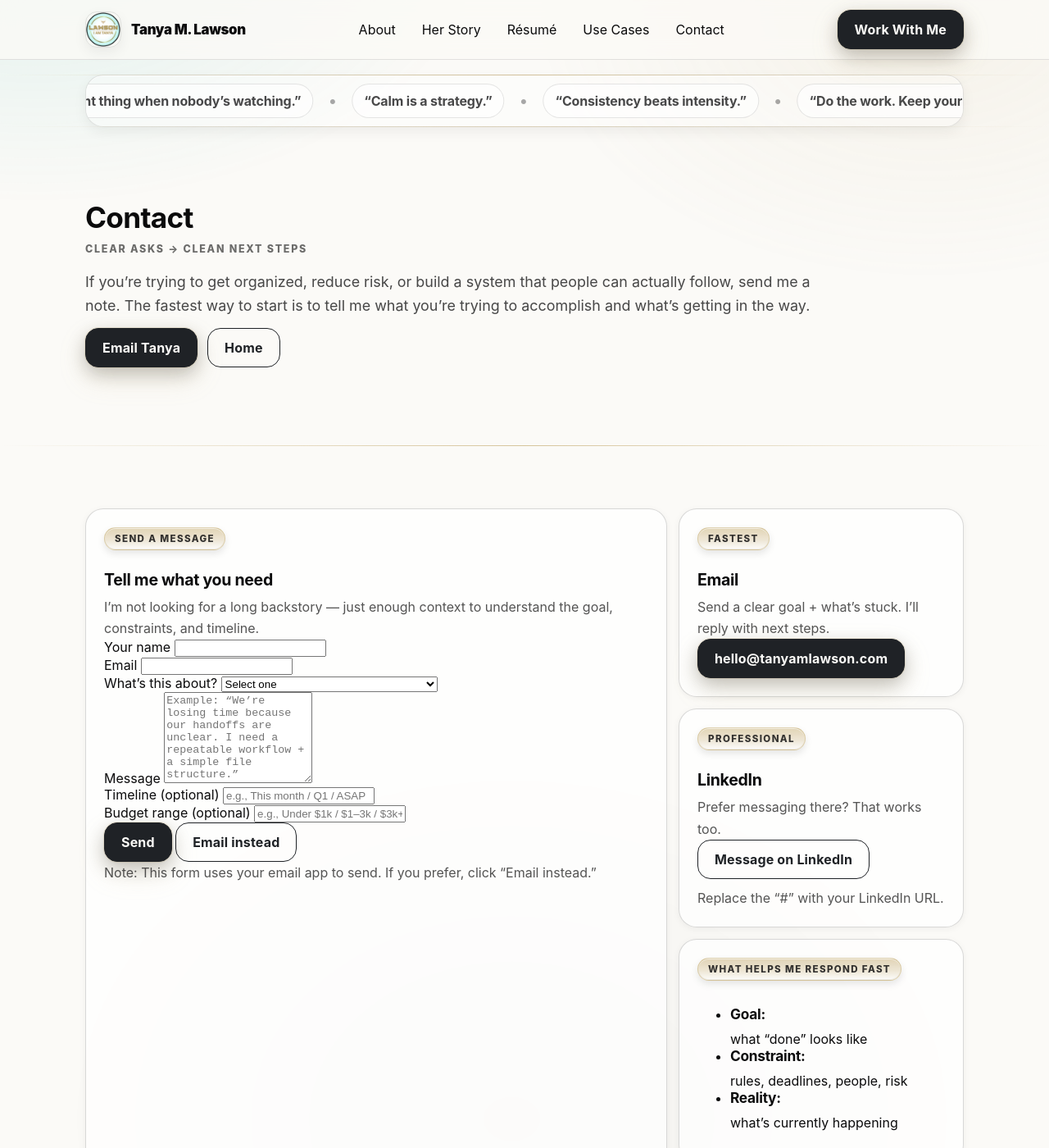
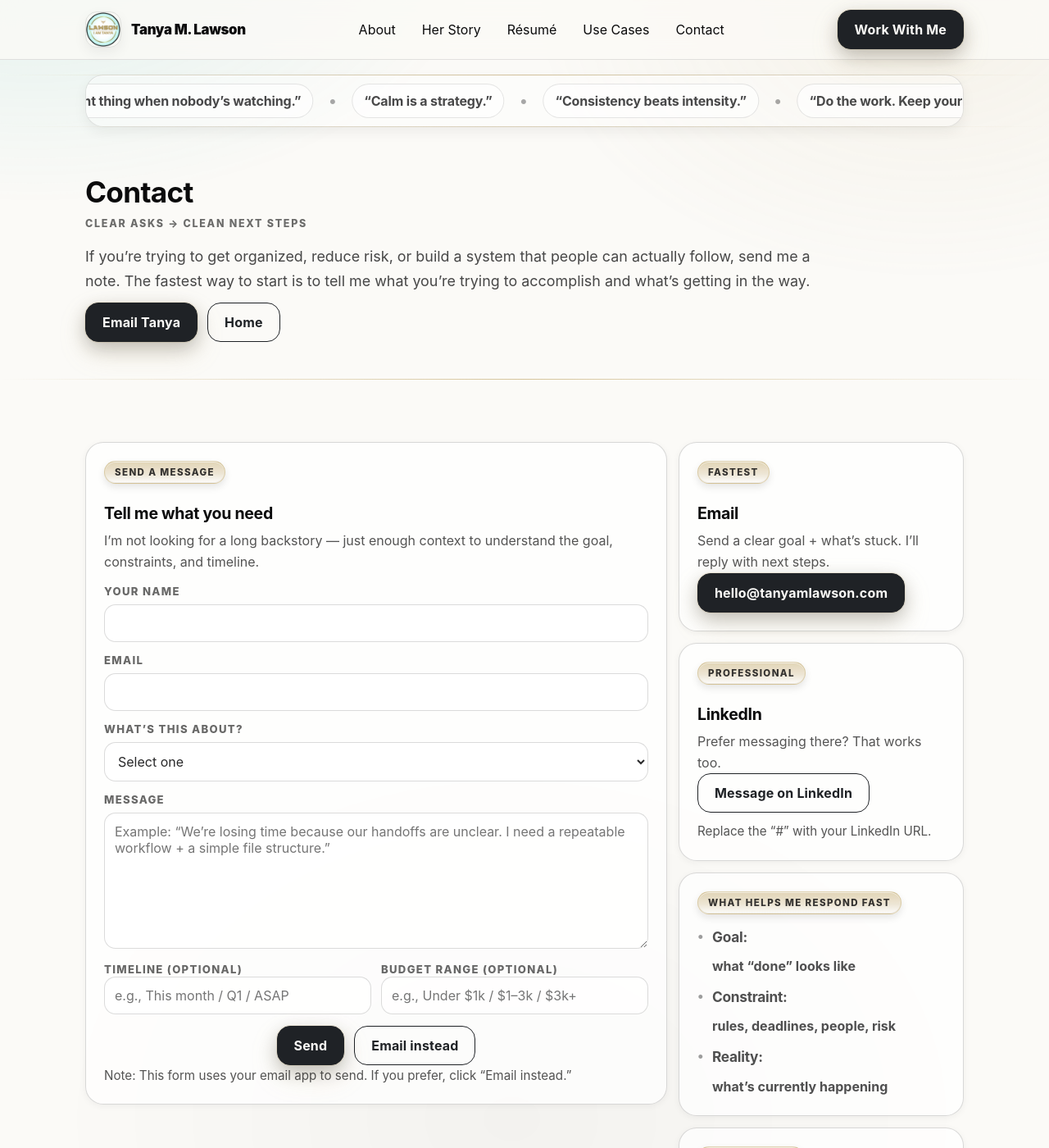
Before and after one commit to TanyaWBM1/TanyaLawson, a Jekyll site: the page built from contact/index.html, in a window 1280 px wide and 1400 px high. Shown: the whole window at 82% size. Built offline with Jekyll 4.4.1, drawn with Linux system fonts in a browser that asks for light colours.

Commit message:
Update styles.css

```diff
--- a/assets/css/styles.css
+++ b/assets/css/styles.css
@@ -1217,3 +1217,112 @@ body.page-contact .nav a[href="/contact/"]::after{
   height: auto;
   object-fit: cover;
 }
+
+/* =========================================================
+   CONTACT — layout + form styling
+   ========================================================= */
+
+.contact-hero{
+  padding-top: calc(var(--section-y) * .6);
+  padding-bottom: calc(var(--section-y) * .35);
+}
+
+.contact-grid{
+  align-items: start;
+}
+
+/* Form */
+.contact-form{
+  margin-top: 14px;
+}
+
+.form-row{
+  display:flex;
+  flex-direction: column;
+  gap: 8px;
+  margin-bottom: 14px;
+}
+
+.form-row--two{
+  display:grid;
+  grid-template-columns: 1fr;
+  gap: 12px;
+}
+
+@media (min-width: 900px){
+  .form-row--two{
+    grid-template-columns: 1fr 1fr;
+  }
+}
+
+.form-label{
+  font-weight: 800;
+  font-size: .82rem;
+  letter-spacing: .10em;
+  text-transform: uppercase;
+  color: rgba(11,11,12,.62);
+}
+
+.form-input{
+  width: 100%;
+  border-radius: 14px;
+  border: 1px solid rgba(0,0,0,.14);
+  background: rgba(255,255,255,.70);
+  padding: 12px 12px;
+  font: inherit;
+  color: rgba(11,11,12,.88);
+  box-shadow: inset 0 1px 0 rgba(255,255,255,.55);
+}
+
+.form-input:focus{
+  outline: none;
+  border-color: rgba(201,178,124,.55);
+  box-shadow:
+    0 0 0 3px rgba(201,178,124,.22),
+    inset 0 1px 0 rgba(255,255,255,.55);
+}
+
+.form-textarea{
+  resize: vertical;
+  min-height: 140px;
+}
+
+.contact-actions{
+  display:flex;
+  justify-content: center;
+  align-items:center;
+  gap: 12px;
+  flex-wrap: wrap;
+  margin-top: 12px;
+}
+
+.form-note{
+  margin: 12px 0 0;
+  color: rgba(11,11,12,.62);
+  line-height: 1.6;
+  font-size: .95rem;
+}
+
+/* Simple bullet list with hanging indent */
+.bullet-list{
+  list-style: none;
+  padding: 0;
+  margin: 0;
+  display:flex;
+  flex-direction: column;
+  gap: 10px;
+}
+.bullet-list li{
+  position: relative;
+  padding-left: 18px;
+  color: rgba(11,11,12,.72);
+  line-height: 1.6;
+  font-weight: 650;
+}
+.bullet-list li::before{
+  content: "•";
+  position: absolute;
+  left: 0;
+  top: 0;
+  opacity: .55;
+}
```
